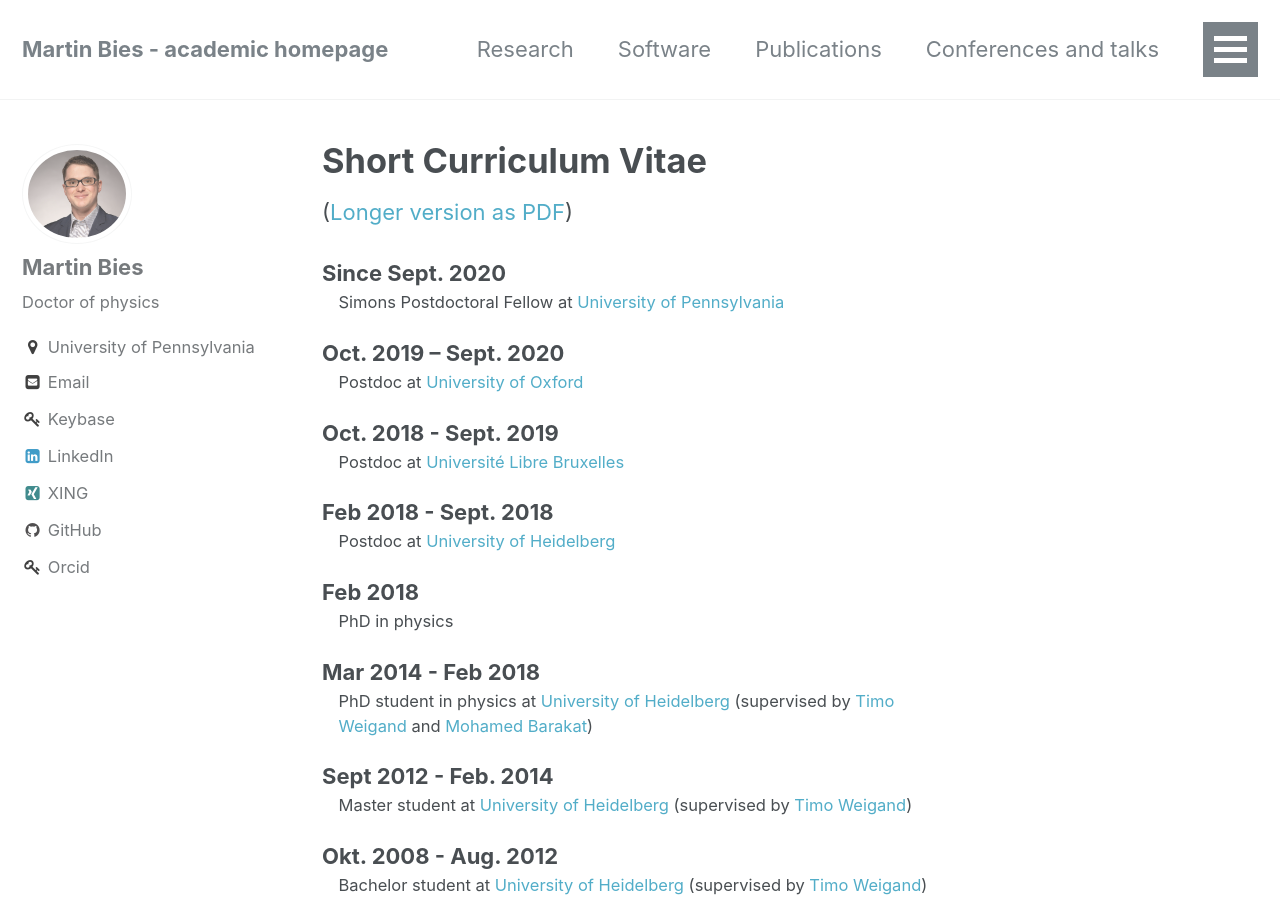
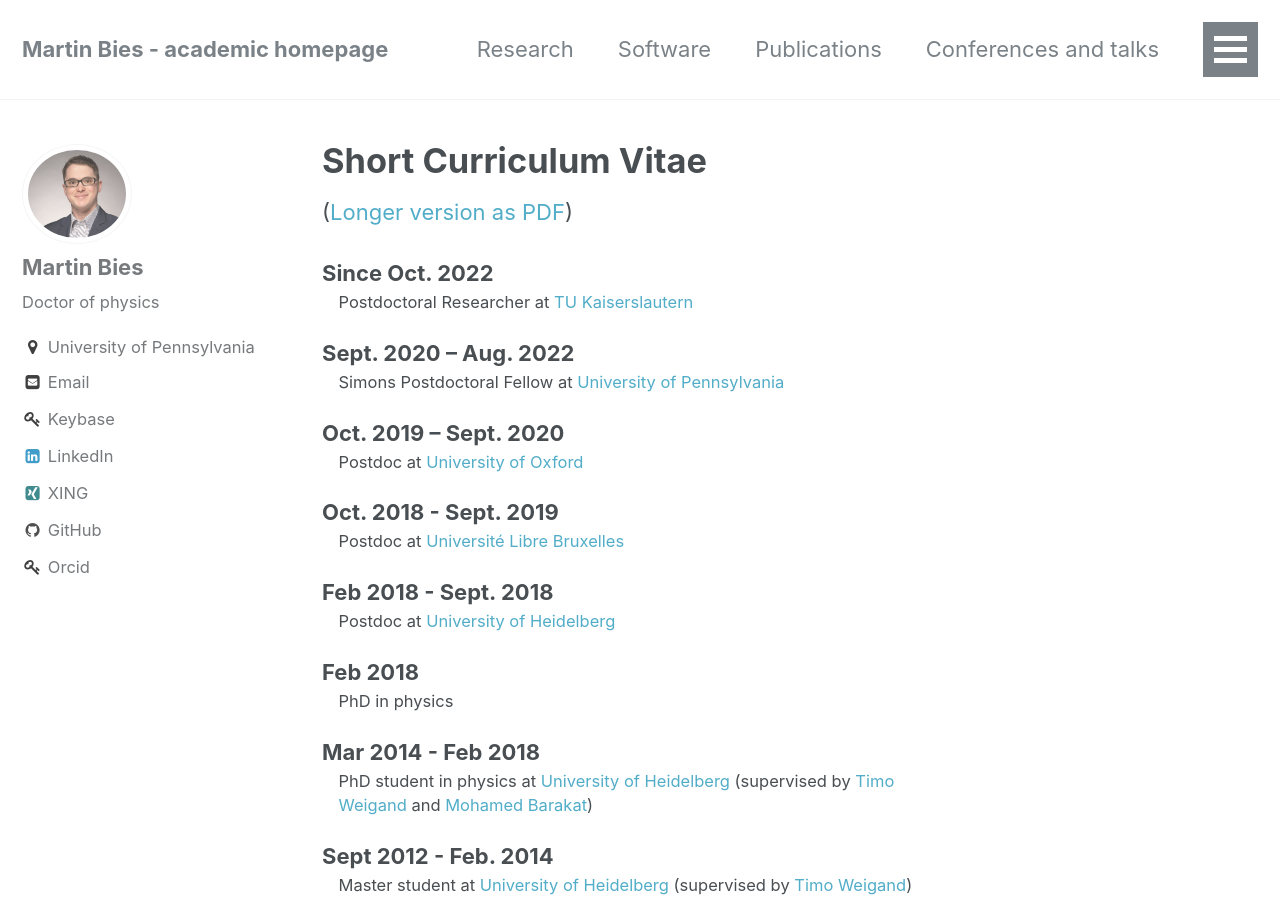
Before and after one commit to MartinBies/MartinBies.github.io, a Jekyll site: the page built from _pages/cv.md, in a window 1280 px wide and 900 px high. Built offline with Jekyll 4.4.1, drawn with Linux system fonts in a browser that asks for light colours.

Commit message:
Update personal details for new position

```diff
--- a/_pages/cv.md
+++ b/_pages/cv.md
@@ -6,7 +6,10 @@ permalink: /cv/
 
 ([Longer version as PDF](/CV_MartinBies.pdf))
 
-Since Sept. 2020
+Since Oct. 2022
+:   Postdoctoral Researcher at [TU Kaiserslautern](https://www.mathematik.uni-kl.de/en/agag)
+
+Sept. 2020 -- Aug. 2022
 :   Simons Postdoctoral Fellow at [University of Pennsylvania](https://www.math.upenn.edu/people/martin-bies)
 
 Oct. 2019 -- Sept. 2020
```
Also changed, not shown: _pages/teaching.md (+1 -1 lines), 1 other file.
